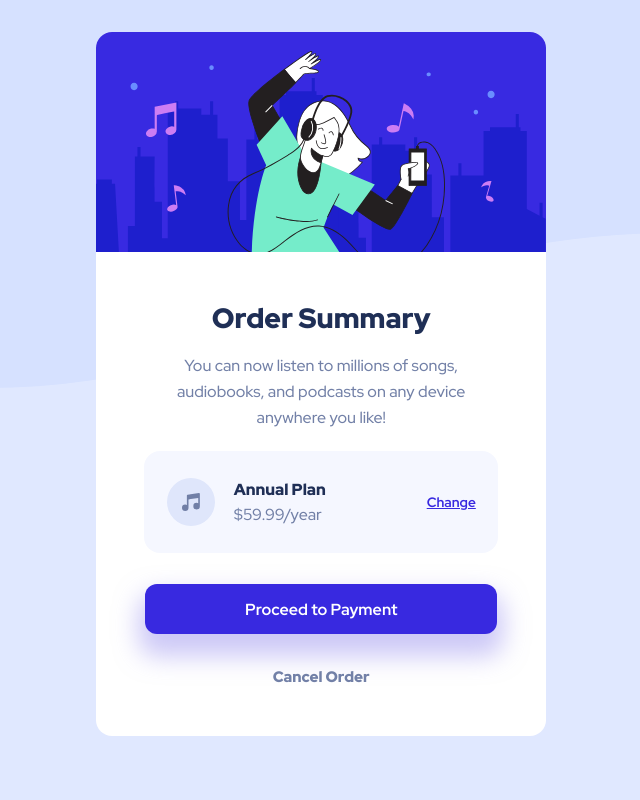
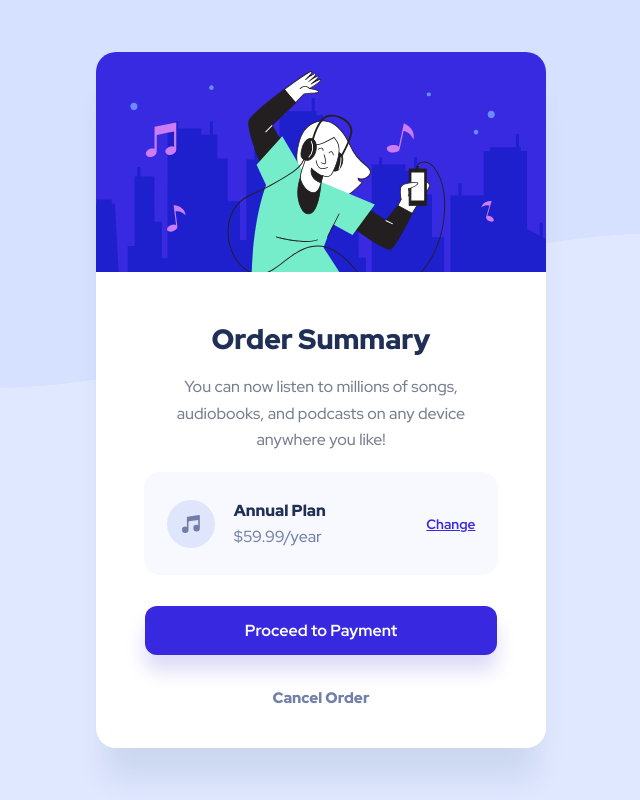
Before and after one commit to johanLib/Order-summary-component, a plain HTML site: page index.html in a window 1280 px wide. Shown: the whole page, without its empty margins (319-959 px from the left). Drawn offline with Linux system fonts and the light colour scheme.

Commit message:
Add files via upload

```diff
--- a/index.html
+++ b/index.html
@@ -12,12 +12,12 @@
  <main>
    <div class="subscription-card">
      <div class="hero-img">
-         <img src="./images/illustration-hero.svg" alt="woman dancing to music">
+
      </div>
-     <div class"second-setion" style="position: relative; top: -0.5rem;">
+     <div class="second-setion">
        <div class="Order-paragraph">
           <p style="color: hsl(223, 47%, 23%); font-weight: 900; font-size: 1.75rem;">Order Summary</p>
-          <p style="color: hsl(224, 23%, 55%); font-weight: 500; line-height: 1.64">You can now listen to millions of songs, audiobooks, and podcasts on any
+          <p style="color: rgb(119, 126, 142); font-weight: 500; line-height: 1.64">You can now listen to millions of songs, audiobooks, and podcasts on any
           device anywhere you like!</p>
        </div>
        <div class="flex-container">
@@ -36,6 +36,6 @@
       </div>
     </div>
   </div>
- <main>
+ </main>
 </body>
 </html>
--- a/styles.css
+++ b/styles.css
@@ -27,16 +27,34 @@ body {
   font-family: 'Red Hat Display', sans-serif;
   display: grid;
   place-items: center;
-  height: 48rem;
+}
+
+html,
+body {
+    width: 100%;
+    height: 100%;
 }
 
 .subscription-card {
   display: grid;
   max-width: 28.1rem;
-  height: 44rem;
-  overflow: hidden;
-  border-radius: 1rem;
+  min-width: 21.857rem;
+  height: 43.5rem;
+  border-radius: 1.25rem;
   background-color: var(--white);
+  box-shadow: 0 40px 30px -10px rgba(23, 65, 97, 0.1);
+  transition: all .4s ease-out;
+}
+
+.hero-img {
+  width: 100%;
+  height: 13.75rem;
+  background-image: url(images/illustration-hero.svg);
+  background-position: top;
+  background-size: cover;
+  background-repeat: no-repeat;
+  border-radius: 1.25rem 1.25rem 0 0;
+  transition: all .4s ease-out;
 }
 
 .Order-paragraph {
@@ -51,7 +69,7 @@ body {
   justify-content: space-between;
   align-items: center;
   margin: 0 3rem;
-  background-color: var(--verypaleblue);
+  background-color: rgb(248,249,254);
   padding: 1.7rem 1.4rem;
   border-radius: 1rem;
 }
@@ -99,7 +117,7 @@ a.change:hover {
   border-radius: 0.75rem;
   font-weight: 700;
   margin-inline: 1.1rem;
-  box-shadow: 0 1rem 1.5rem 0.4rem hsla(245, 75%, 76%, 0.5);
+  box-shadow: 0 1rem 1.2rem 0rem rgba(222, 219, 248);
 }
 
 .payment:hover {
```
